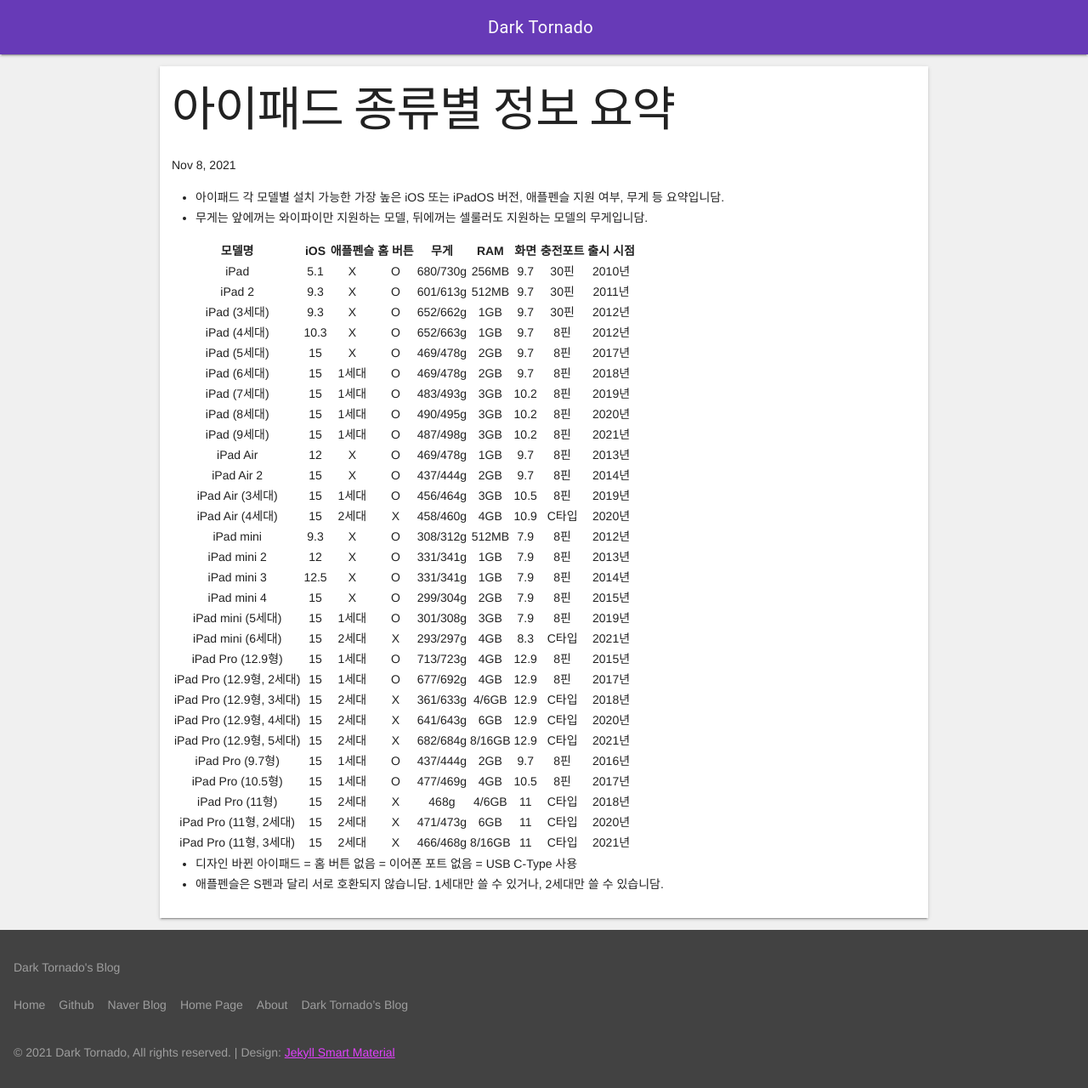
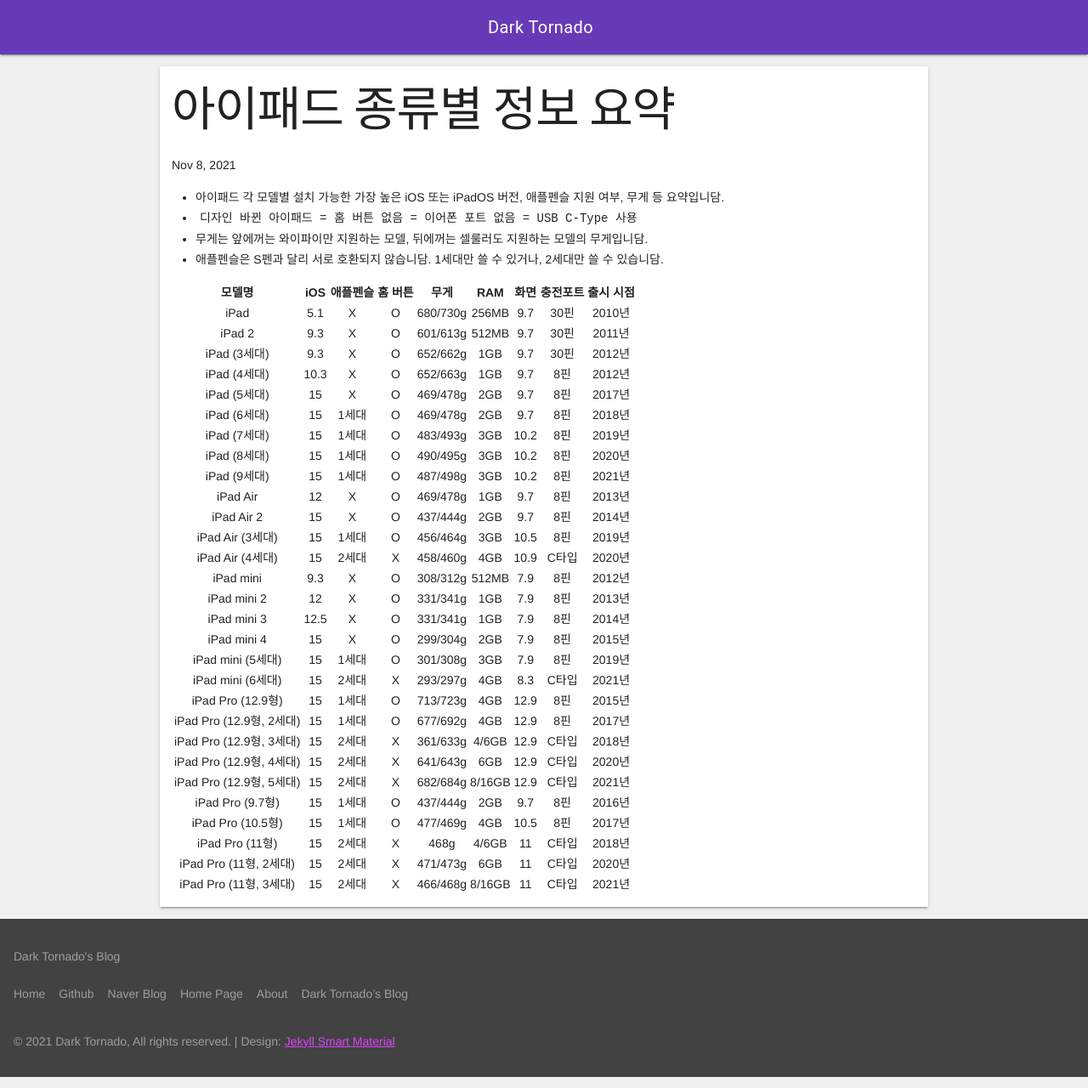
Before and after one commit to DarkTornado/blog, a Jekyll site: the page built from _posts/2021-11-08-ipad-info.md, in a window 1280 px wide. Shown: the whole page at 85% size. Built offline with Jekyll 4.4.1, drawn with Linux system fonts in a browser that asks for light colours; nearby versions of some CDN libraries; part of the change alters nothing that is shown.

```diff
--- a/_posts/2021-11-08-ipad-info.md
+++ b/_posts/2021-11-08-ipad-info.md
@@ -8,7 +8,10 @@ description: 아이패드 종류별로 정보 요약
 ---
 
 * 아이패드 각 모델별 설치 가능한 가장 높은 iOS 또는 iPadOS 버전, 애플펜슬 지원 여부, 무게 등 요약입니담.
+* `디자인 바뀐 아이패드 = 홈 버튼 없음 = 이어폰 포트 없음 = USB C-Type 사용`
 * 무게는 앞에꺼는 와이파이만 지원하는 모델, 뒤에꺼는 셀룰러도 지원하는 모델의 무게입니담.
+* 애플펜슬은 S펜과 달리 서로 호환되지 않습니담. 1세대만 쓸 수 있거나, 2세대만 쓸 수 있습니담.
+
 
 
 |모델명|iOS|애플펜슬|홈 버튼|무게|RAM|화면|충전포트|출시 시점|
@@ -42,6 +45,3 @@ description: 아이패드 종류별로 정보 요약
 |iPad Pro (11형)|15|2세대|X|468g|4/6GB|11|C타입|2018년|
 |iPad Pro (11형, 2세대)|15|2세대|X|471/473g|6GB|11|C타입|2020년|
 |iPad Pro (11형, 3세대)|15|2세대|X|466/468g|8/16GB|11|C타입|2021년|
-
-* 디자인 바뀐 아이패드 = 홈 버튼 없음 = 이어폰 포트 없음 = USB C-Type 사용
-* 애플펜슬은 S펜과 달리 서로 호환되지 않습니담. 1세대만 쓸 수 있거나, 2세대만 쓸 수 있습니담.
```
